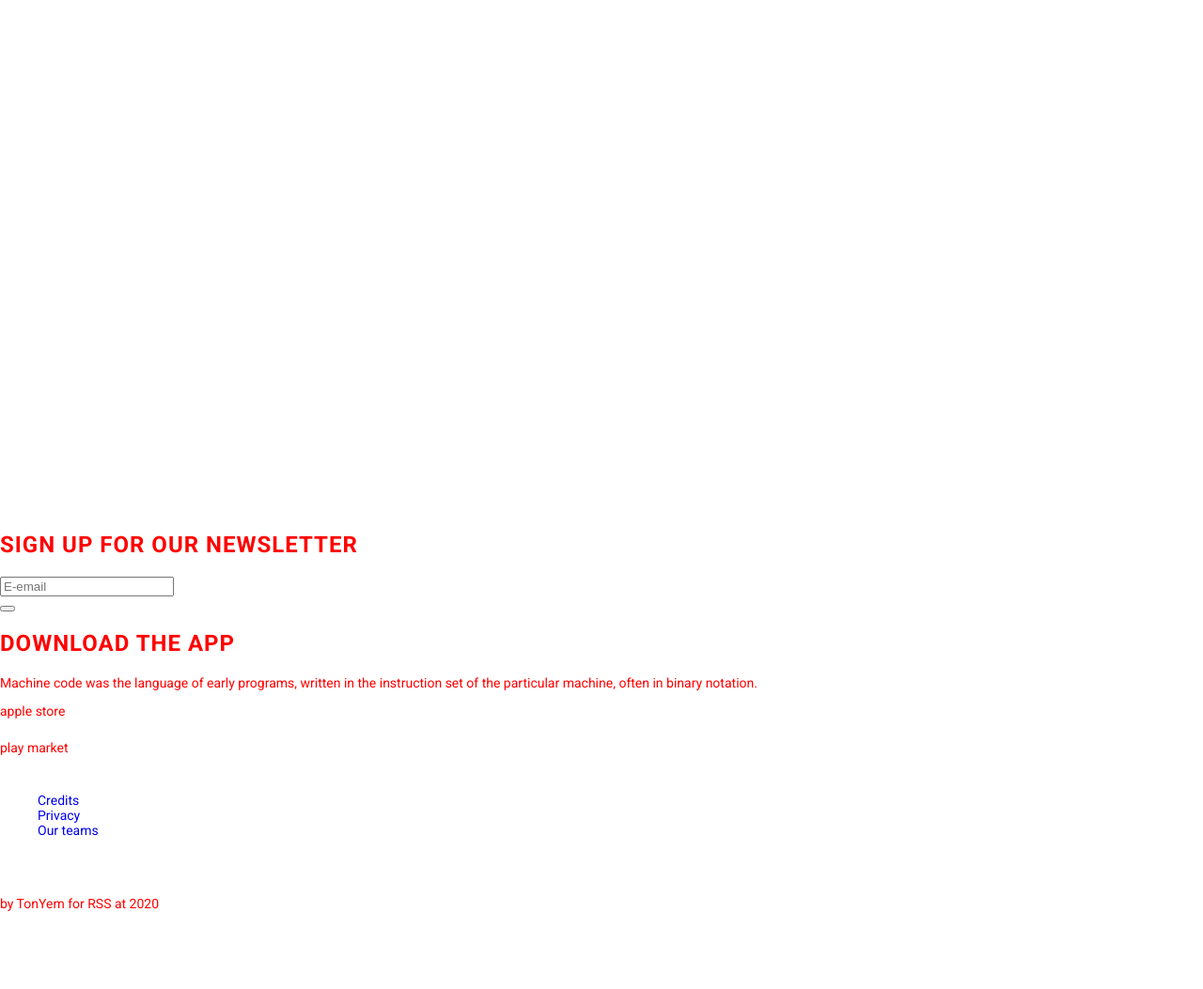
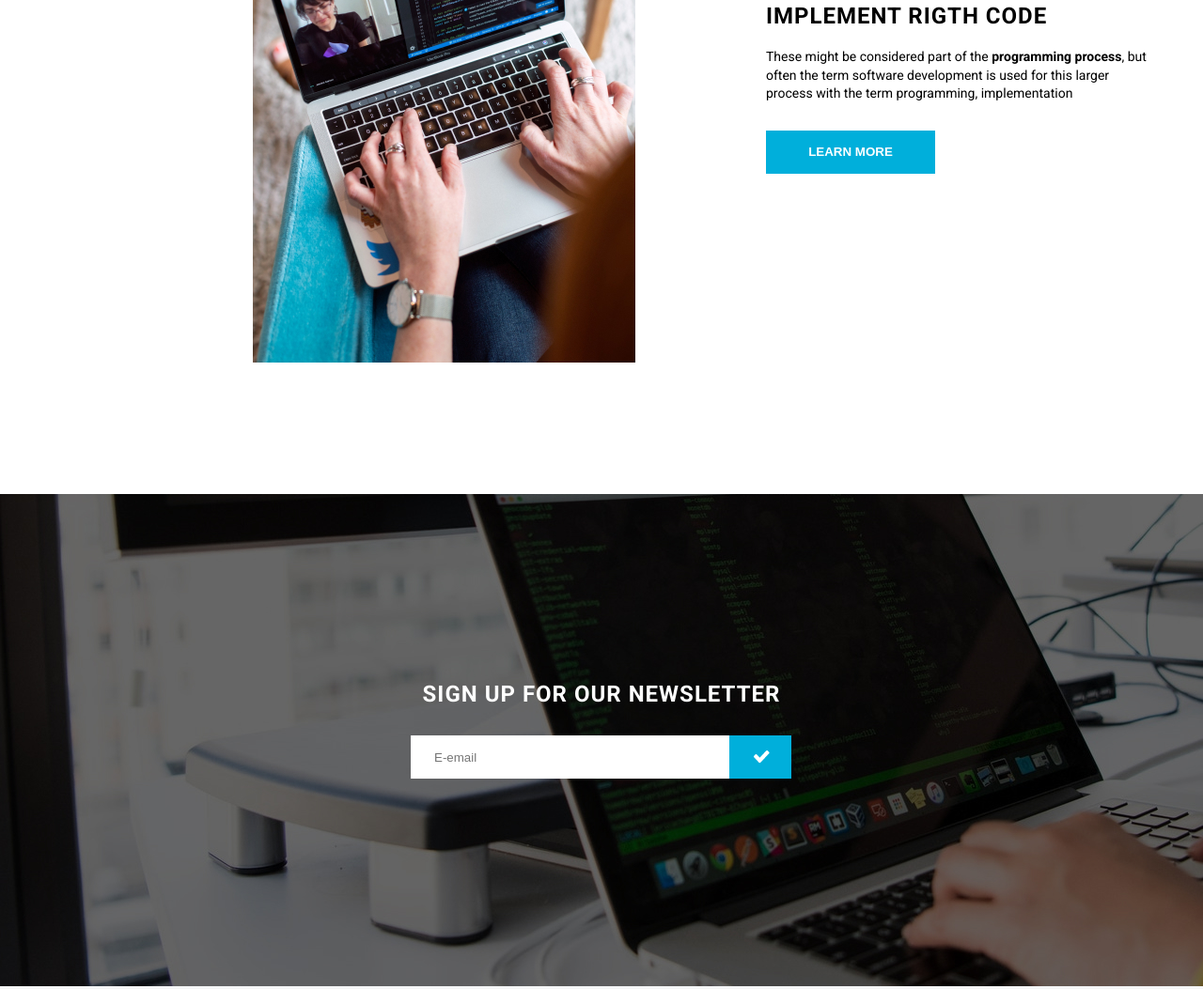
Before and after one commit to VictorCode13/webdev, a plain HTML site: page index.html in a window 1280 px wide. Shown: the part 2406-3459 px from the top of the page at 94% size. Before the commit the page ends 3376 px from the top, so only its background shows below. Drawn offline with Linux system fonts and the light colour scheme.

Commit message:
feat: add css for all layout

```diff
--- a/index.html
+++ b/index.html
@@ -47,9 +47,9 @@
         </section>
         <section class="community">
             <div class="usercard">
-            <img src="assets/userpic.png" alt="userpic">
-            <h3>our community</h3>
-            <p>A hacker is any skilled computer expert that uses their technical knowledge to overcome a problem,
+                <img src="assets/userpic.png" alt="userpic">
+                <h3>our community</h3>
+                <p>A hacker is any skilled computer expert that uses their technical knowledge to overcome a problem,
                 but it can also mean a security hacker in common language</p>
             </div>
             <div class="slider">
@@ -77,8 +77,8 @@
                 <h2>sign up for our newsletter</h2>
                 <div class="input">
                     <input type="email" placeholder="E-email">
+                    <button></button>
                 </div>
-                <button></button>
             </div>
         </section>
         <section class="download">
--- a/style.css
+++ b/style.css
@@ -45,9 +45,28 @@ h2 {
 }
 
 .community {
-background-color: white;
+background-color: #F5F6F7;
 height: 504px;
 overflow: hidden;
+}
+
+.newsletter {
+    background-color: black;
+    background-image: url(assets/bg5.jpg);
+    height: 524px;
+    overflow: hidden;
+}
+
+.download {
+    background-color: #f5f6f7;
+    height: 468px;
+    overflow: hidden;
+}
+
+footer {
+    background-color: black;
+    height: 184px;
+    overflow: hidden;
 }
 
 /* header */
@@ -198,3 +217,299 @@ a {
 }
 
 /* community */
+
+.community {
+    display: flex;
+}
+
+.usercard {
+    width: 300px;
+    margin: 155px 0 0 268px;
+}
+
+.usercard img {
+    width: 45px;
+    height: 45px;
+    margin: 0 auto;
+    display: block;
+}
+
+.usercard h3 {
+    font-size: 16px;
+    color: black;
+    letter-spacing: 2.4px;
+    text-transform: uppercase;
+    text-align: center;
+    margin-top: 22px;
+    line-height: 14px;
+}
+
+.usercard p {
+    color: black;
+    text-align: center;
+    line-height: 145%;
+    margin-top: -1px;
+}
+
+.slider {
+    margin: 10px 0 0 0;
+    width: 1030px;
+    overflow: hidden;
+}
+
+.slider_control {
+    font-size: 18px;
+    color: #373737;
+    margin: 70px 0 0 705px;
+}
+
+.slider_num {
+    position: relative;
+    margin-right: 3px;
+}
+
+.slider_end {
+    position: relative;
+    margin-left: 3px;
+}
+
+.slider_num:before {
+    content: '';
+    position: absolute;
+    right: 23px;
+    top: 6px;
+    height: 7px;
+    width: 7px;
+    border-bottom: 2px solid;
+    border-left: 2px solid;
+    transform: rotate(45deg);
+}
+
+.slider_end:after {
+    content: '';
+    position: absolute;
+    left: 23px;
+    top: 6px;
+    height: 7px;
+    width: 7px;
+    border-top: 2px solid;
+    border-right: 2px solid;
+    transform: rotate(45deg);
+}
+
+.slider_num:hover:before,
+.slider_end:hover:after {
+    cursor: pointer;
+    opacity: .7;
+}
+
+.slider_photos {
+    display: flex;
+    margin: 18px 0 0 98px;
+}
+
+.slider_photos li {
+    margin-right: 30px;
+}
+
+/* implement */
+
+.implement {
+    background: url('assets/content-image-2.jpg') no-repeat 269px 120px;
+    overflow: hidden;
+}
+
+.implement h2 {
+    color: black;
+}
+
+.implement .block {
+    margin-top: 319px;
+    margin-left: 815px;
+}
+
+.implement p {
+    line-height: 140%;
+    width: 407px;
+    color: black;
+}
+
+.implement button {
+    height: 46px;
+    width: 180px;
+    color: white;
+    background-color: #00afdb;
+    border: none;
+    text-transform: uppercase;
+    font-weight: bold;
+    margin-top: 15px;
+}
+
+.implement button:hover {
+    background-color: #009cc2;
+    transition: .2s;
+}
+
+/* newsletter */
+
+.newsletter .block {
+    width: 406px;
+    margin: 199px auto 0 auto;
+}
+
+.newsletter h2 {
+    color: white;
+    text-align: center;
+}
+
+.newsletter .input {
+    margin-top: 30px;
+    display: flex;
+    height: 46px;
+}
+
+.newsletter input {
+width: 335px;
+text-indent: 23px;
+border: none;
+}
+
+.newsletter button {
+    background-color: #00afdb;
+    width: 66px;
+    border: none;
+}
+
+.newsletter button:after {
+    content: url("assets/check-icon.png");
+    position: relative;
+    top: 1px;
+    left: 1px;
+}
+
+.newsletter button:hover {
+    transition: .2s;
+    background-color: #009cc2;
+}
+
+/* download */
+
+.download .block {
+    width: 480px;
+    height: 164px;
+    margin: 119px auto 0 auto;
+    text-align: center;
+}
+
+.download h2 {
+    color: black;
+}
+
+.download p {
+    color: black;
+    line-height: 143%;
+}
+
+.download .stores {
+    margin: 30px 39px 0;
+    display: flex;
+    justify-content: space-between;
+}
+
+.store {
+    width: 186px;
+    height: 46px;
+    display: flex;
+    color: white;
+    font-weight: bold;
+    text-align: center;
+    text-transform: uppercase;
+    background-color: #00AFDB;
+    border: none;
+}
+
+.download .store:hover {
+    background-color: #009cc2;
+}
+
+.download .store .text {
+    width: 127px;
+    margin: 15px 0;
+}
+
+.download .store .logo {
+    width: 59px;
+    background-color: #009cc2;
+    position: relative;
+}
+
+.download .apple_logo {
+    position: absolute;
+    top: 13px;
+    left: 21px;
+}
+
+.download .android_logo {
+    position: absolute;
+    top: 12px;
+    left: 21px;
+}
+
+/* footer */
+
+footer {
+    display: flex;
+    position: relative;
+    justify-content: space-between;
+}
+
+footer ul {
+    display: flex;
+    margin: 75px 0 0 120px;
+}
+
+footer li {
+    position: relative;
+}
+
+footer a {
+    color: white;
+}
+
+footer a:hover {
+    opacity: .7;
+    transition: .2s;
+}
+
+footer li:nth-child(2) {
+    margin: 0 41px;
+}
+
+footer li:nth-child(2):after {
+    content: '';
+    height: 8px;
+    border-left: 1px solid #4e4e4e;
+    position: absolute;
+    right: -21px;
+    top: 5px;
+}
+
+footer li:nth-child(2):before {
+    content: '';
+    height: 8px;
+    border-left: 1px solid #4e4e4e;
+    position: absolute;
+    left: -21px;
+    top: 5px;
+}
+
+footer .footer_logo {
+    margin-top: 60px;
+    margin-right: 66px;
+}
+
+footer .copyright {
+    color: #818181;
+    margin-top: 75px;
+    margin-right: 160px;
+}
```
